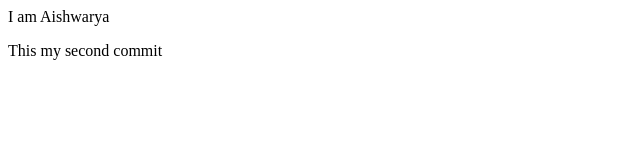
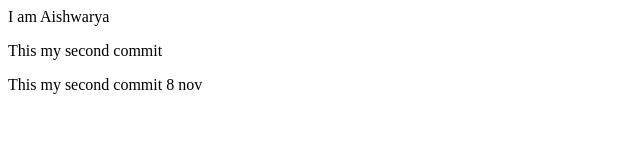
Before and after one commit to aishwarya-allada/Project123, a plain HTML site: page index.html in a window 1280 px wide. Shown: the whole page, without its empty margins (0-640 px from the left). Drawn offline with Linux system fonts and the light colour scheme.

Commit message:
third commit

```diff
--- a/index.html
+++ b/index.html
@@ -3,6 +3,7 @@
         <body>
             <p> I am Aishwarya</p>
             <p> This my second commit</p>
+            <p> This my second commit 8 nov</p>
         </body>
     </head>
 </html>
```
Also changed, not shown: index1.html (+1 -0 lines).
